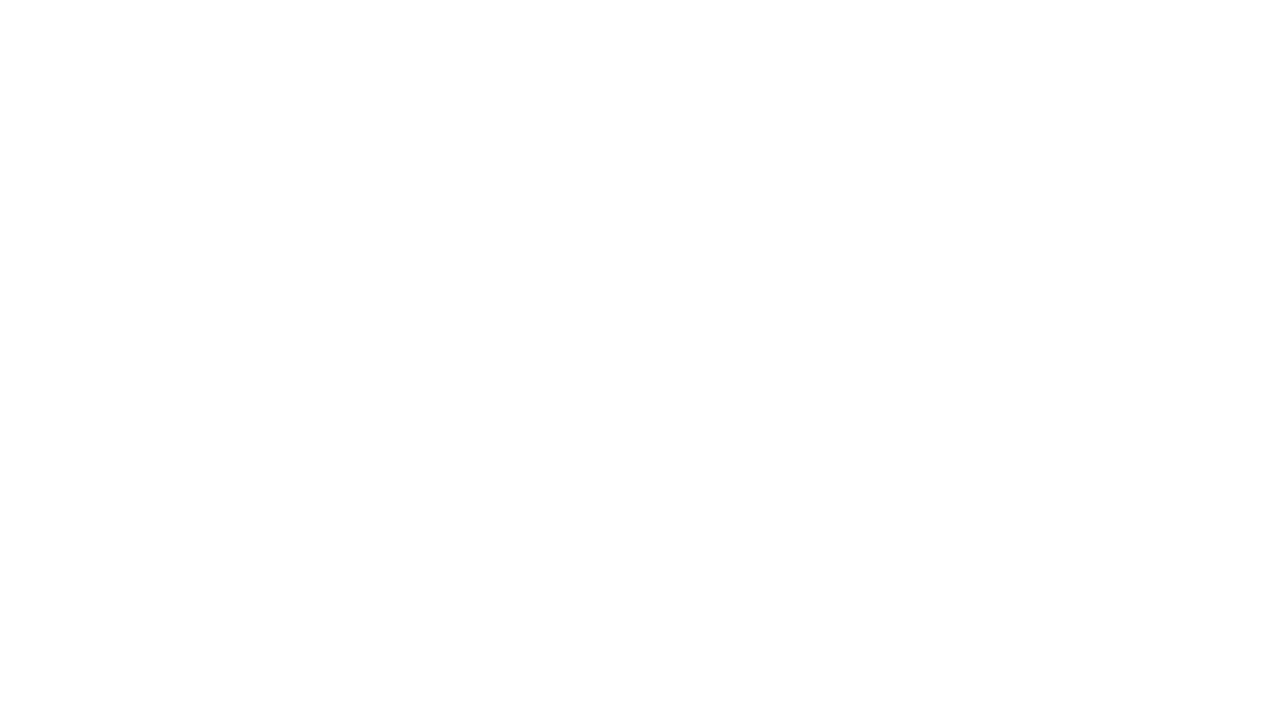
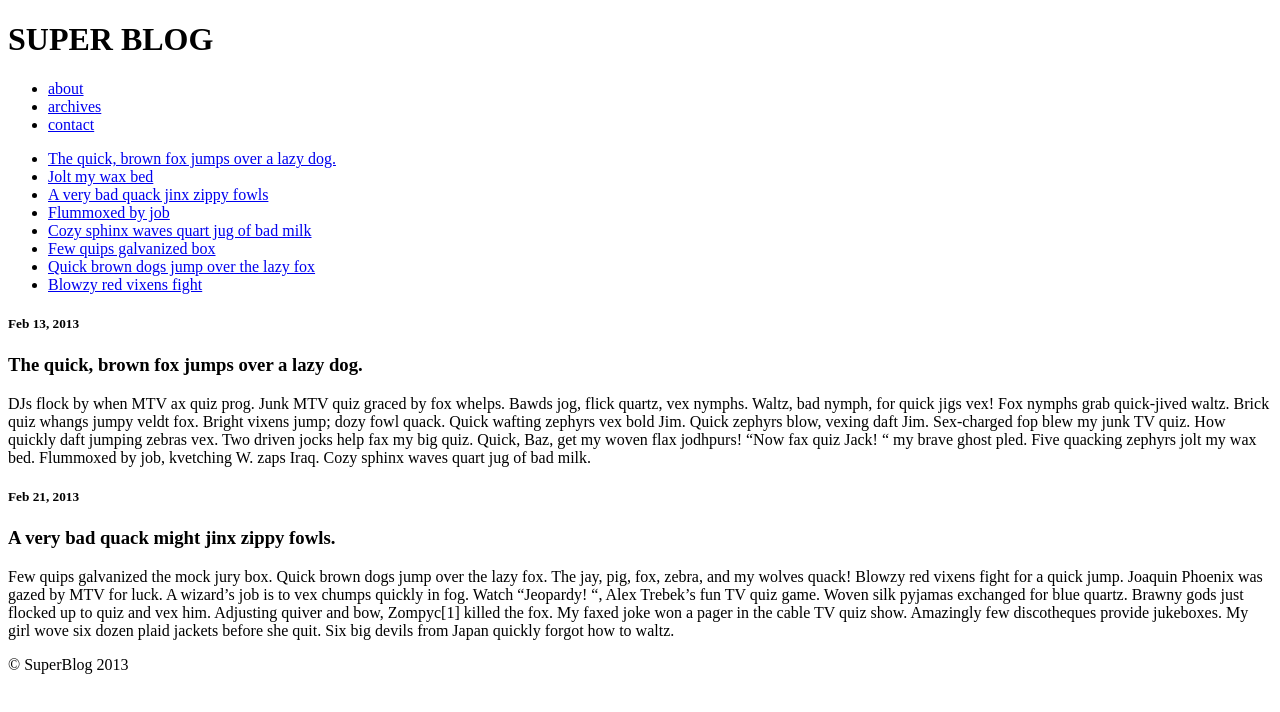
Before and after one commit to joeymelnick/joeymelnick.github.io, a plain HTML site: page blog/index.html in a window 1280 px wide. Drawn offline with Linux system fonts and the light colour scheme.

Commit message:
html layout complete

```diff
--- a/blog/index.html
+++ b/blog/index.html
@@ -1,5 +1,45 @@
-<head>
-	<title>Blog Lab for SI</blog>
-</head>
-<body>
-</body>
+<!DOCTYPE html>
+<html>
+	<head>
+		<title>Blog Lab for SI</title>
+	</head>
+	<body>
+		<header>
+			<h1>SUPER BLOG</h1>
+				<nav>
+					<ul>
+						<li><a href=#>about</a></li>
+						<li><a href=#>archives</a></li>
+						<li><a href=#>contact</a></li>
+					</ul>
+				</nav>
+		</header>
+		<section>
+			<ul>
+				<li><a href=#>The quick, brown fox jumps over a lazy dog.</a></li>
+				<li><a href=#>Jolt my wax bed </a></li>
+				<li><a href=#>A very bad quack jinx zippy fowls</a></li>
+				<li><a href=#>Flummoxed by job </a></li>
+				<li><a href=#>Cozy sphinx waves quart jug of bad milk</a></li>
+				<li><a href=#>Few quips galvanized box</a></li>
+				<li><a href=#>Quick brown dogs jump over the lazy fox</a></li>
+				<li><a href=#>Blowzy red vixens fight</a></li>
+			</ul>
+		</section>
+		<section>
+			<article>
+				<h5>Feb 13, 2013</h5>
+				<h3>The quick, brown fox jumps over a lazy dog.</h3>
+				<p>DJs flock by when MTV ax quiz prog. Junk MTV quiz graced by fox whelps. Bawds jog, flick quartz, vex nymphs. Waltz, bad nymph, for quick jigs vex! Fox nymphs grab quick-jived waltz. Brick quiz whangs jumpy veldt fox. Bright vixens jump; dozy fowl quack. Quick wafting zephyrs vex bold Jim. Quick zephyrs blow, vexing daft Jim. Sex-charged fop blew my junk TV quiz. How quickly daft jumping zebras vex. Two driven jocks help fax my big quiz. Quick, Baz, get my woven flax jodhpurs! “Now fax quiz Jack! “ my brave ghost pled. Five quacking zephyrs jolt my wax bed. Flummoxed by job, kvetching W. zaps Iraq. Cozy sphinx waves quart jug of bad milk.</p>
+			</article>
+			<article>
+				<h5>Feb 21, 2013</h5>
+				<h3>A very bad quack might jinx zippy fowls.</h3>
+				<p>Few quips galvanized the mock jury box. Quick brown dogs jump over the lazy fox. The jay, pig, fox, zebra, and my wolves quack! Blowzy red vixens fight for a quick jump. Joaquin Phoenix was gazed by MTV for luck. A wizard’s job is to vex chumps quickly in fog. Watch “Jeopardy! “, Alex Trebek’s fun TV quiz game. Woven silk pyjamas exchanged for blue quartz. Brawny gods just flocked up to quiz and vex him. Adjusting quiver and bow, Zompyc[1] killed the fox. My faxed joke won a pager in the cable TV quiz show. Amazingly few discotheques provide jukeboxes. My girl wove six dozen plaid jackets before she quit. Six big devils from Japan quickly forgot how to waltz.</p>
+			</article>
+		</section>
+		<footer>
+			&copy; SuperBlog 2013
+		</footer>
+	</body>
+</html>
```
